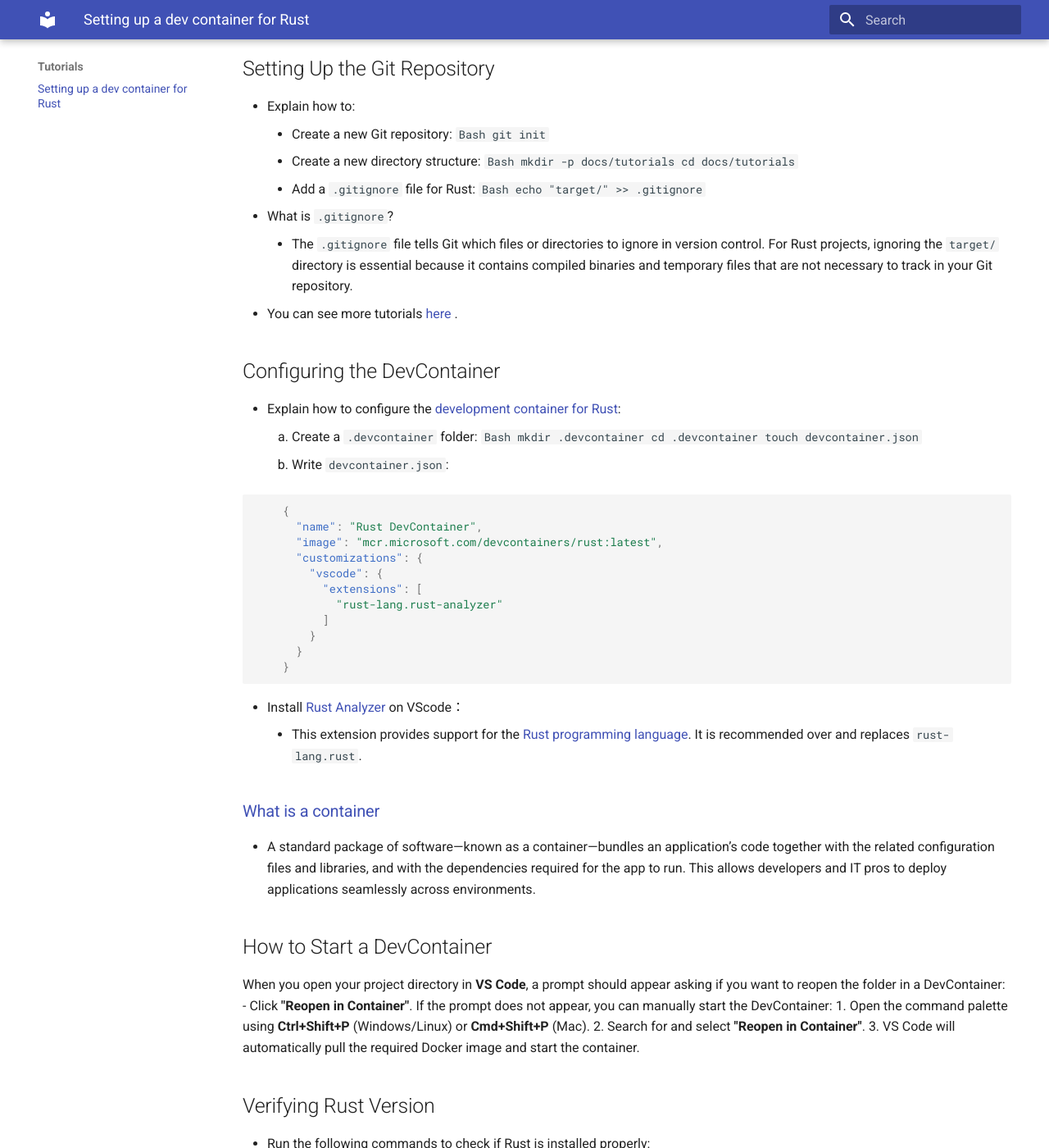
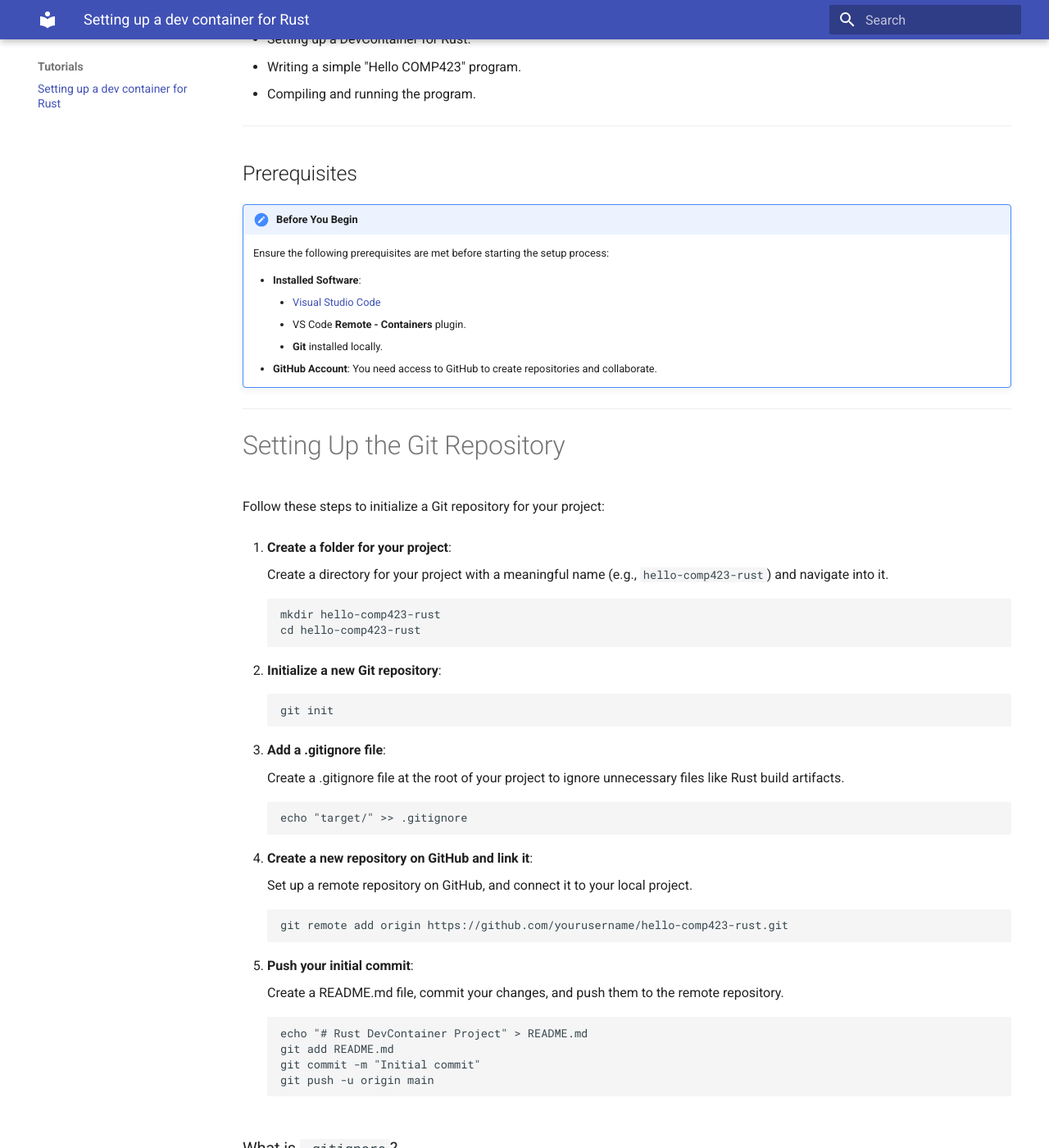
Before and after one commit to Paulyang80/comp423-course-notes, an MkDocs documentation site: the page built from docs/tutorials/rust-setup.md, in a window 1280 px wide and 1400 px high, scrolled down 983 px. Shown: the whole window at 82% size. Built offline with MkDocs 1.6.1 and Material for MkDocs 9.7.7, drawn with Linux system fonts in a browser that asks for light colours; some of the changed text lies outside the part shown.

Commit message:
Improvements of writing and indention

````diff
--- a/docs/tutorials/rust-setup.md
+++ b/docs/tutorials/rust-setup.md
@@ -3,18 +3,22 @@
 * Primary author: [Paul Yang](https://github.com/Paulyang80)
 * Reviewer: [Daniel Wang](https://github.com/danielwang23)
 
+---
+
 # Let's get started
 
-Let's begin our Rust Journey, below are what we are going to discuss in this tutorial:
-- Introduction
+Welcome to the Rust DevContainer tutorial! Below is an overview of what this tutorial will cover:
+
+- Introduction to Rust and DevContainers
 - Prerequisites
 - Setting Up Git Repository
 - Configuring the DevContainer
 - Verifying Rust Version
-- Creating your first project
-- Write your first program, "Hello COMP423"
-- Compiling and Running the Program
-- Testing and Sharing
+- Creating Your First Rust Project
+- Writing and Running "Hello COMP423"
+- Testing and Sharing Your Work
+
+---
 
 ## Introduction
 Rust is a general-purpose programming language emphasizing performance, type safety, and concurrency. It enforces memory safety, meaning that all references point to valid memory. It does so without a traditional garbage collector; instead, memory safety errors and data races are prevented by the "borrow checker", which tracks the object lifetime of references at compile time. -- wikipedia
@@ -24,123 +28,176 @@
 - Writing a simple "Hello COMP423" program.
 - Compiling and running the program.
 
+---
+
 ## Prerequisites
-- Installed VSCode with the Remote - Containers plugin.
-- Git installed locally and a GitHub account.
-- Basic understanding of Git workflows and containerized development.
 
-## Setting Up the Git Repository
-- Explain how to:
-    - Create a new Git repository:
-	```Bash
-	     git init
-	```
-    - Create a new directory structure:
-    ```Bash
-         mkdir -p docs/tutorials
-         cd docs/tutorials
-	```
-    - Add a `.gitignore` file for Rust:
-	```Bash
-		 echo "target/" >> .gitignore
-	```
-- What is `.gitignore`?
-	- The `.gitignore` file tells Git which files or directories to ignore in version control. For Rust projects, ignoring the `target/` directory is essential because it contains compiled binaries and temporary files that are not necessary to track in your Git repository.
-- You can see more tutorials [here](https://git-scm.com/docs/gittutorial) .
+!!! note "Before You Begin"
+    Ensure the following prerequisites are met before starting the setup process:
+
+    - **Installed Software**:
+        - [Visual Studio Code](https://code.visualstudio.com/)
+        - VS Code **Remote - Containers** plugin.
+        - **Git** installed locally.
+    - **GitHub Account**: You need access to GitHub to create repositories and collaborate.
+
+---
+
+# Setting Up the Git Repository
+
+Follow these steps to initialize a Git repository for your project:
+
+1. **Create a folder for your project**:
+
+	Create a directory for your project with a meaningful name (e.g., `hello-comp423-rust`) and navigate into it.
+
+
+		mkdir hello-comp423-rust
+		cd hello-comp423-rust
+
+
+2. **Initialize a new Git repository**:
+
+
+    	git init
+
+
+3. **Add a .gitignore file**:
+
+	Create a .gitignore file at the root of your project to ignore unnecessary files like Rust build artifacts.
+
+		echo "target/" >> .gitignore
+
+4. **Create a new repository on GitHub and link it**:
+
+	Set up a remote repository on GitHub, and connect it to your local project.
+
+		git remote add origin https://github.com/yourusername/hello-comp423-rust.git
+
+5. **Push your initial commit**:
+
+	Create a README.md file, commit your changes, and push them to the remote repository.
+
+		echo "# Rust DevContainer Project" > README.md
+		git add README.md
+		git commit -m "Initial commit"
+		git push -u origin main
+
+
+### What is `.gitignore`?
+
+The `.gitignore` file specifies which files or directories Git should ignore. For Rust projects, ignoring the `target/` directory is crucial because it contains compiled binaries and temporary files, which are unnecessary for version control. [Learn more about `.gitignore`.](https://git-scm.com/docs/gitignore)
+
+
+---
+
+
 ## Configuring the DevContainer
+
 - Explain how to configure the [development container for Rust](https://hub.docker.com/r/microsoft/devcontainers-rust):
-	1. Create a `.devcontainer` folder:
-	```Bash
-		mkdir .devcontainer
-		cd .devcontainer
-		touch devcontainer.json
-	```
-	2. Write `devcontainer.json`:
-```Json
-	{
-	  "name": "Rust DevContainer",
-	  "image": "mcr.microsoft.com/devcontainers/rust:latest",
-	  "customizations": {
-	    "vscode": {
-	      "extensions": [
-	        "rust-lang.rust-analyzer"
-	      ]
-	    }
-	  }
-	}
-```
-- Install [Rust Analyzer](https://marketplace.visualstudio.com/items?itemName=rust-lang.rust-analyzer) on VScode：
-	- This extension provides support for the [Rust programming language](https://www.rust-lang.org/). It is recommended over and replaces `rust-lang.rust`.
+
+    1. **Create a `.devcontainer` folder**:
+
+			mkdir .devcontainer
+			cd .devcontainer
+			touch devcontainer.json
+
+
+    2. **Write the `devcontainer.json`**:
+
+
+			{
+				"name": "Rust DevContainer",
+				"image": "mcr.microsoft.com/devcontainers/rust:latest",
+				"customizations": {
+				"vscode": {
+					"extensions": [
+					"rust-lang.rust-analyzer"
+					]
+				}
+				}
+			}
+
+
+- **Install [Rust Analyzer](https://marketplace.visualstudio.com/items?itemName=rust-lang.rust-analyzer) on VSCode**:
+    - This extension provides support for the [Rust programming language](https://www.rust-lang.org/). It is recommended over and replaces `rust-lang.rust`.
+
+
+
 ### [What is a container](https://azure.microsoft.com/en-us/resources/cloud-computing-dictionary/what-is-a-container)
 - A standard package of software—known as a container—bundles an application’s code together with the related configuration files and libraries, and with the dependencies required for the app to run. This allows developers and IT pros to deploy applications seamlessly across environments.
+
+---
+
 ## How to Start a DevContainer
 When you open your project directory in **VS Code**, a prompt should appear asking if you want to reopen the folder in a DevContainer:
 - Click **"Reopen in Container"**.
 If the prompt does not appear, you can manually start the DevContainer:
+
 1. Open the command palette using **Ctrl+Shift+P** (Windows/Linux) or **Cmd+Shift+P** (Mac).
 2. Search for and select **"Reopen in Container"**.
 3. VS Code will automatically pull the required Docker image and start the container.
 
 ## Verifying Rust Version
 - Run the following commands to check if Rust is installed properly:
-```bash
-    rustc --version
-    cargo --version
-```
+
+		rustc --version
+		cargo --version
+
 - You should see:
-```Bash
-	rustc 1.83.0 (90b35a623 2024-11-26)
-	cargo 1.83.0 (5ffbef321 2024-10-29)
-```
+
+		rustc 1.83.0 (90b35a623 2024-11-26)
+		cargo 1.83.0 (5ffbef321 2024-10-29)
+
+---
+
 ## Creating your first project
 - `Cargo new`
-```Bash
-	cargo new hello_comp423 --vcs none
-	cd hello_comp423
-```
+
+		cargo new hello_comp423 --vcs none
+		cd hello_comp423
+
 - `cargo new` creates a simple Hello World project with a `main.rs` source code file and `Cargo.toml` [Cargo manifest](https://doc.rust-lang.org/cargo/reference/manifest.html) file.
-```Bash
-	src\
-	    main.rs
-	Cargo.toml
-```
+
+		src\
+			main.rs
+		Cargo.toml
+
 - `--vcs none`: preventsCargo from automatically creating a Git repository.
 
 ## Write your first program, "Hello COMP423"
 - Open the file /hello_comp423/src/main.rs
-```Rust
-	fn main() {
-	    println!("Hello COMP423!");
-	}
-```
+
+		fn main() {
+			println!("Hello COMP423!");
+		}
+
 ## Compiling and Running the Program
 - `cargo run`: Run a binary or example of the local package.
-	- ```
-	```Bash
-	$cargo run
-	Finished `dev` profile [unoptimized + debuginfo] target(s) in 0.01s
-    Running `target/debug/hello_comp423`
-	Hello COMP423!
-	```
+
+		$cargo run
+		Finished `dev` profile [unoptimized + debuginfo] target(s) in 0.01s
+		Running `target/debug/hello_comp423`
+		Hello COMP423!
+
 - `cargo build`: Compile local packages and all of their dependencies.
-	-
-	```Bash
-	$cargo build
-    Finished `dev` profile [unoptimized + debuginfo] target(s) in 0.06s
-	```
+
+		$cargo build
+		Finished `dev` profile [unoptimized + debuginfo] target(s) in 0.06s
+
 
 ## Testing and Sharing
 - Push the repository to GitHub:
     - Add a `README.md`:
-    ```Markdown
+    ```
         # Hello COMP423 Rust Project Follow the tutorial here:
 	```
     - Commit and push changes:
-```Bash
-        git add .
-        git commit -m "Initial commit"
-        git push origin main
-```
+
+			git add .
+			git commit -m "Initial commit"
+			git push origin main
+
 ## Reference
 - [Rust (programming language)](https://en.wikipedia.org/wiki/Rust_(programming_language))
 - [Rust 程式設計語言](https://rust-lang.tw/book-tw/title-page.html)
````
